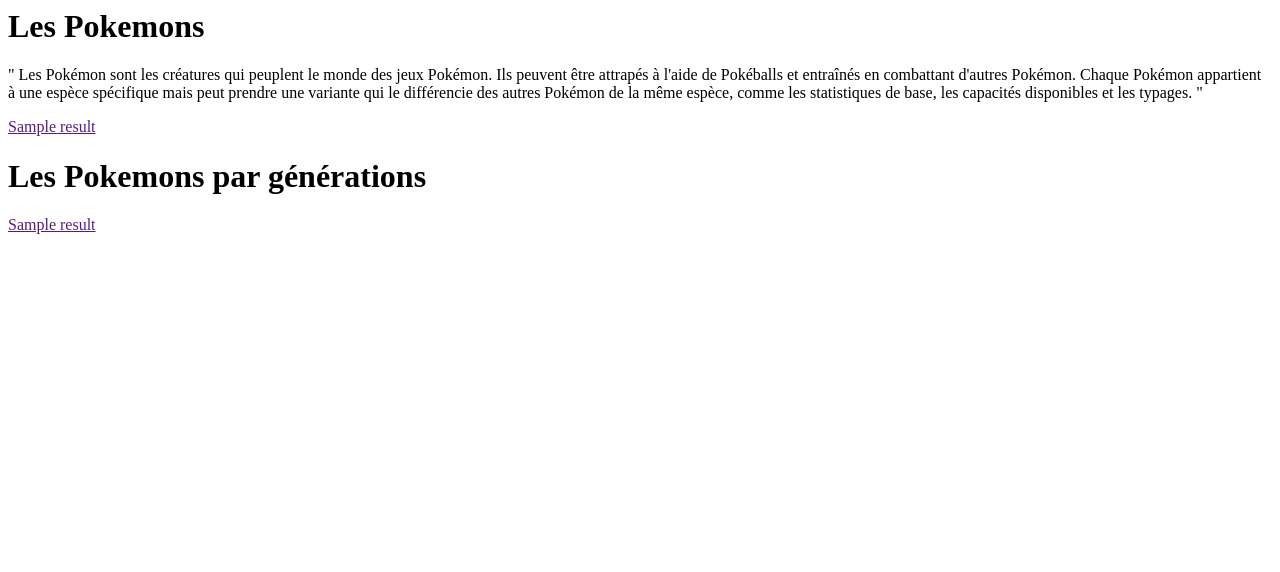
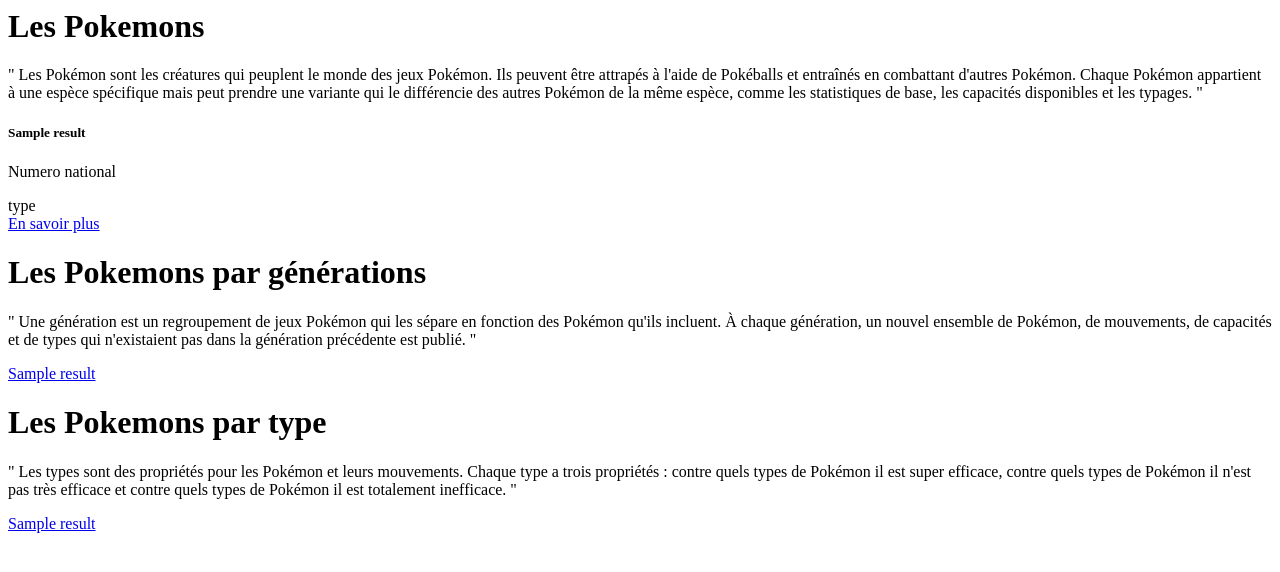
Before and after one commit to marue59/pokedex, a Symfony app: template templates/home/index.html.twig in a window 1280 px wide. Shown: the top 572 px of the page. Run offline with Twig, Linux system fonts and the light colour scheme; the template is opened without the code that fills it: most values are stand-ins (such as "Sample title", 1, 10 or a date in 2020); some libraries are stand-ins or nearby versions.

Commit message:
refactor front :art:

```diff
--- a/src/Command/CallApiCommand.php
+++ b/src/Command/CallApiCommand.php
@@ -16,7 +16,7 @@ use Symfony\Contracts\HttpClient\HttpClientInterface;
 
 #[AsCommand(
     name: 'callApi',
-    description: 'Commande pour mettre à jour les pokemons ainsi que leur type, leur génération.'
+    description: 'call Api',
 )]
 class CallApiCommand extends Command
 {
--- a/src/Controller/GenerationController.php
+++ b/src/Controller/GenerationController.php
@@ -13,12 +13,6 @@ class GenerationController extends AbstractController {
     #[Route('/generation', name:"generation")]
     public function index(CallApiService $callApiService) : Response
     {
-       //dd($callApiService->getAllGeneration());
-       /* $em = $this->getDoctrine()->getManager();
-
-        $em->persist($callApiService);
-        $em->flush();
-*/
         return $this->render('generation/index.html.twig', [
             'generation'=>$callApiService->getAllGeneration(),
         ]);
--- a/src/Controller/HomeController.php
+++ b/src/Controller/HomeController.php
@@ -16,6 +16,7 @@ class HomeController extends AbstractController {
         return $this->render('base.html.twig', [
             'data'=> $callApiService->getAllPokemon(),
             'generation'=>$callApiService->getAllGeneration(),
+            'type'=>$callApiService->getType(),
         ]);
     }
 }
--- a/src/Service/CallApiService.php
+++ b/src/Service/CallApiService.php
@@ -15,9 +15,9 @@ private $client;
     }
 
     // Récuperer le detail d'un pokemon par nom
-    public function getPokemonData($name): array
+    public function getPokemonData(string $name): array
     {
-        return $this->getAllPokemon( '' . $name );
+        return $this->getApi('pokemon/'.$name);
     }
 
     // Récuperer tous les pokemons
--- a/templates/generation/index.html.twig
+++ b/templates/generation/index.html.twig
@@ -13,7 +13,7 @@
                     <div class="card" style="width: 12rem;">
                         <div class="card-body text-center">
                             <h5 class="card-title text-center">{{result.name}}</h5>
-                            <a href="#" class="btn btn-success">Go somewhere</a>
+                            <a href="{{result.url}}" class="btn btn-dark">Lien vers l'url</a>
                         </div>
                     </div>
                 </div>
--- a/templates/home/index.html.twig
+++ b/templates/home/index.html.twig
@@ -6,25 +6,48 @@
         Chaque Pokémon appartient à une espèce spécifique mais peut prendre une variante qui le différencie
         des autres Pokémon de la même espèce, comme les statistiques de base, les capacités disponibles et les typages. "
     </p>
-</div>
-
-
     <div class="d-flex flex-wrap justify-content-center mt-3">
         {% for result in data.results %}
             <div class="card m-3" style="width: 10rem;">
                 <div class="card-body text-center ">
-                <a href="" class="text-decoration-none text-dark">{{result.name}}</a>
+                    <h5 class="card-title">{{result.name}}</h5>
+                    <p class="card-text">Numero national</p>
+                    <div class="card-footer text-muted">
+                        type
+                    </div>
+                    <a href="{{ path('name', { 'name' : result.name })}}" class="btn btn-secondary text-decoration-none text-dark">En savoir plus</a>
                 </div>
             </div>
         {% endfor %}
     </div>
-<h1 class="text-center m-3">Les Pokemons par générations</h1>
+    <h1 class="text-center mt-4 m-3">Les Pokemons par générations</h1>
+    <p class="text-justify m-3 p-5">
+        " Une génération est un regroupement de jeux Pokémon qui les sépare en fonction des Pokémon qu'ils incluent.
+        À chaque génération, un nouvel ensemble de Pokémon, de mouvements, de capacités et de types qui n'existaient
+        pas dans la génération précédente est publié. "
+    </p>
     <div class="d-flex flex-wrap justify-content-center mt-3">
         {% for result in generation.results %}
         <div class="card m-3" style="width: 10rem;">
             <div class="card-body text-center ">
-            <a href="" class="text-decoration-none text-dark">{{result.name}}</a>
+                <a href="{{ path('generation')}}" class="text-decoration-none text-dark">{{result.name}}</a>
             </div>
         </div>
         {% endfor %}
     </div>
+    <h1 class="text-center mt-4 m-3">Les Pokemons par type</h1>
+    <p class="text-justify m-3 p-5">
+        " Les types sont des propriétés pour les Pokémon et leurs mouvements. Chaque type a trois propriétés :
+        contre quels types de Pokémon il est super efficace, contre quels types de Pokémon il n'est pas très efficace
+         et contre quels types de Pokémon il est totalement inefficace. "
+    </p>
+    <div class="d-flex flex-wrap justify-content-center mt-3">
+    {% for result in type.results %}
+        <div class="card m-3" style="width: 10rem;">
+            <div class="card-body text-center ">
+                <a href="{{ path('type', { 'name' : result.name })}}" class="text-decoration-none text-dark">{{result.name}}</a>
+            </div>
+        </div>
+    {% endfor %}
+    </div>
+</div>
```
Also changed, not shown: src/Controller/ListController.php (+5 -18 lines), templates/list/index.html.twig (deleted, +0 -47 lines), templates/list/type.html.twig (added, +12 -0 lines), templates/navbar.html.twig (+2 -8 lines). Lines whose indentation alone changed are shown as unchanged.
